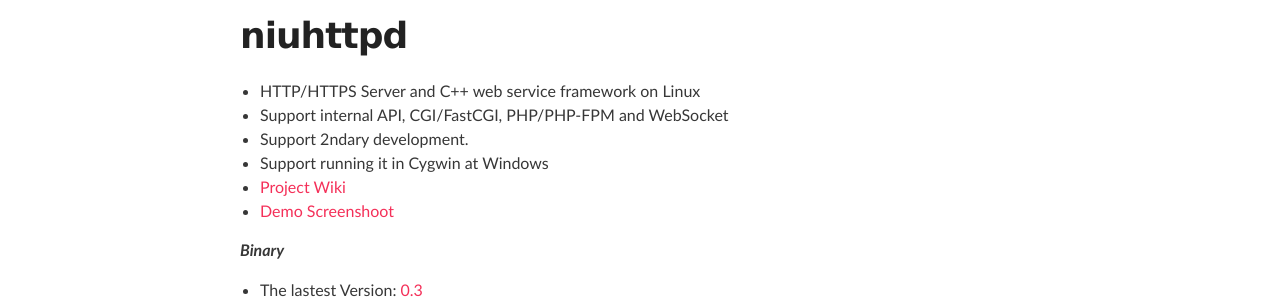
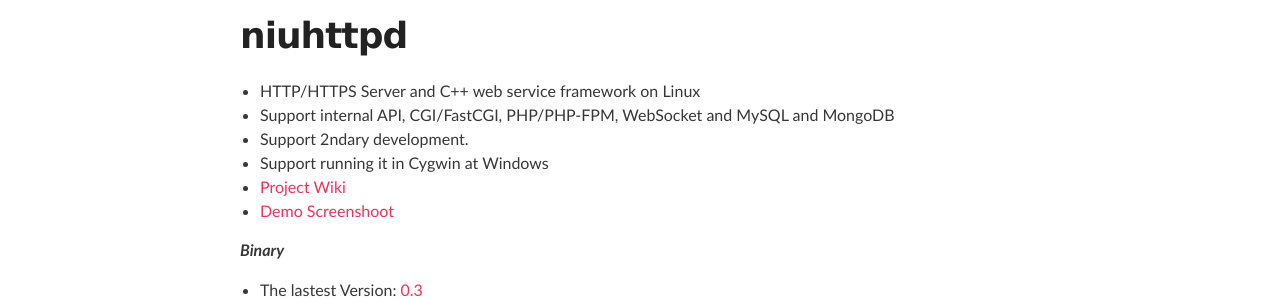
Before and after one commit to uplusware/uplusware.github.io, a Jekyll site: the page index.html, which Jekyll copies as it is, in a window 1280 px wide. Shown: the part 1749-2048 px from the top of the page. Built offline with Jekyll 4.4.1, drawn with Linux system fonts in a browser that asks for light colours.

Commit message:
Update index.html

```diff
--- a/index.html
+++ b/index.html
@@ -97,7 +97,7 @@
 
 <ul>
 <li>HTTP/HTTPS Server and C++ web service framework on Linux</li>
-<li>Support internal API, CGI/FastCGI, PHP/PHP-FPM and WebSocket</li>
+<li>Support internal API, CGI/FastCGI, PHP/PHP-FPM, WebSocket and MySQL and MongoDB</li>
 <li>Support 2ndary development.</li>
 <li>Support running it in Cygwin at Windows</li>
 <li><a href="https://github.com/uplusware/niuhttpd/wiki" target="_blank">Project Wiki</a></li>
```
